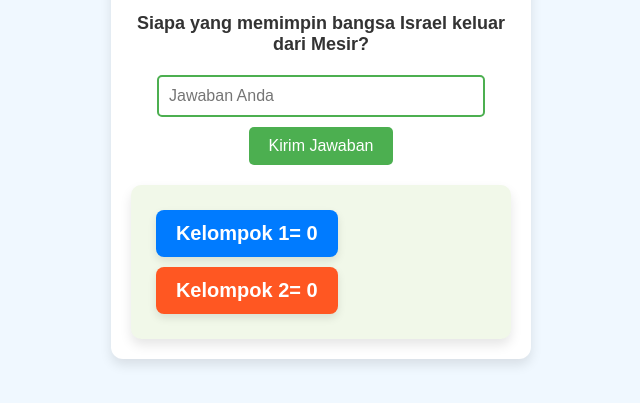
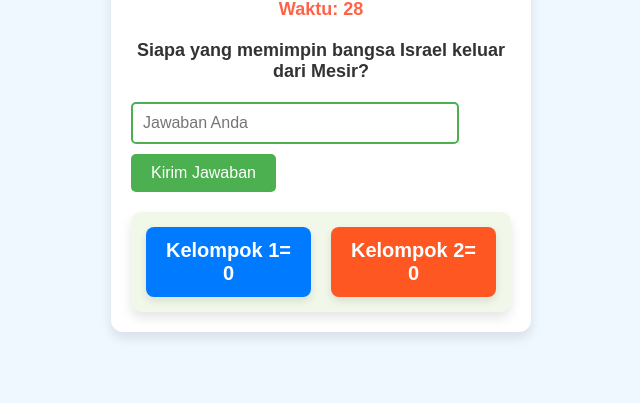
Before and after one commit to lanwan95/GAME-PERTANYAAN-ALKITAB-, a plain HTML site: page index.html in a window 1280 px wide. Both pictures are taken after a click on the button "Start". Shown: the part 291-694 px from the top of the page, without its empty margins (319-959 px from the left). Drawn offline with Linux system fonts and the light colour scheme.

Commit message:
Update index.html

```diff
--- a/index.html
+++ b/index.html
@@ -89,6 +89,9 @@
             padding: 15px;
             border-radius: 10px;
             box-shadow: 0 6px 12px rgba(0, 0, 0, 0.1);
+            display: flex; /* Flexbox untuk memposisikan elemen di tengah */
+            justify-content: center; /* Menempatkan kelompok di tengah */
+            gap: 20px; /* Menambahkan jarak antar kelompok */
         }
 
         .group {
@@ -100,7 +103,6 @@
             width: 45%;
             text-align: center;
             box-shadow: 0 4px 8px rgba(0, 0, 0, 0.1);
-            margin: 10px;
             transition: transform 0.3s ease;
         }
 
@@ -184,8 +186,10 @@
         <div id="timer" style="display:none;">Waktu: 30</div> <!-- Timer countdown -->
         <button id="start-btn">Start</button> <!-- Tombol Start -->
         <div id="question" class="question-container"></div>
-        <input type="text" id="answer" placeholder="Jawaban Anda" />
-        <button id="submit-btn">Kirim Jawaban</button>
+
+        <!-- Kolom jawaban disembunyikan saat awal -->
+        <input type="text" id="answer" placeholder="Jawaban Anda" style="display:none;" />
+        <button id="submit-btn" style="display:none;">Kirim Jawaban</button>
 
         <div id="alert-message" class="alert"></div>
 
@@ -203,7 +207,7 @@
     <script>
         // Daftar pertanyaan dan jawaban
         const questions = [
-            { question: "Siapa yang memimpin bangsa Israel keluar dari Mesir?", answer: "Musa" },
+        { question: "Siapa yang memimpin bangsa Israel keluar dari Mesir?", answer: "Musa" },
             { question: "Berapa jumlah kitab dalam Perjanjian Baru?", answer: "27" },
             { question: "Apa nama anak pertama Adam dan Hawa? ", answer: "Kain" },
             { question: "Siapa yang dikenal sebagai manusia yang menurut hati Allah?", answer: "Daud" },
@@ -228,6 +232,8 @@
         function startGame() {
             document.getElementById("timer").style.display = 'block'; // Menampilkan timer
             document.getElementById("start-btn").style.display = 'none'; // Menyembunyikan tombol Start
+            document.getElementById("answer").style.display = 'block'; // Menampilkan kolom jawaban
+            document.getElementById("submit-btn").style.display = 'block'; // Menampilkan tombol kirim jawaban
             showQuestion(); // Tampilkan pertanyaan pertama
         }
 
```
